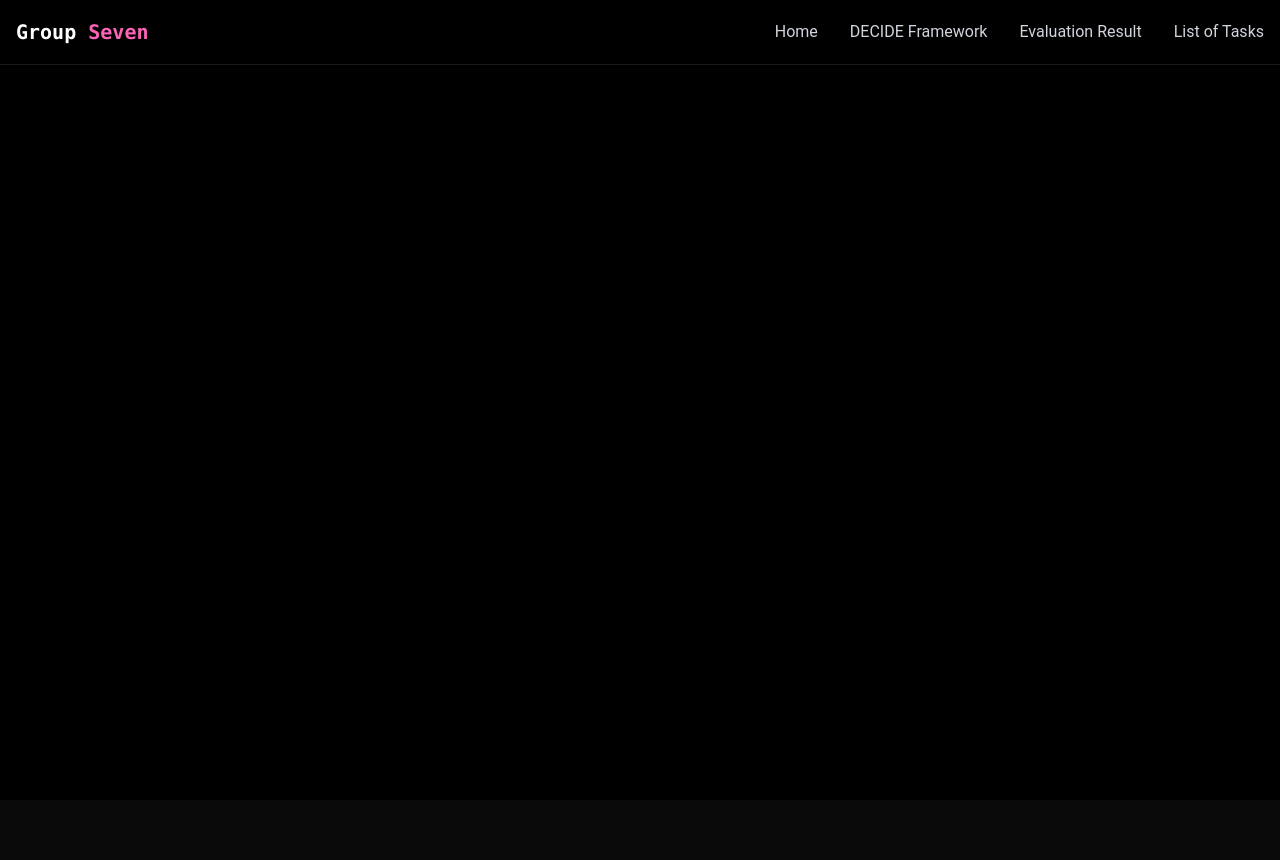
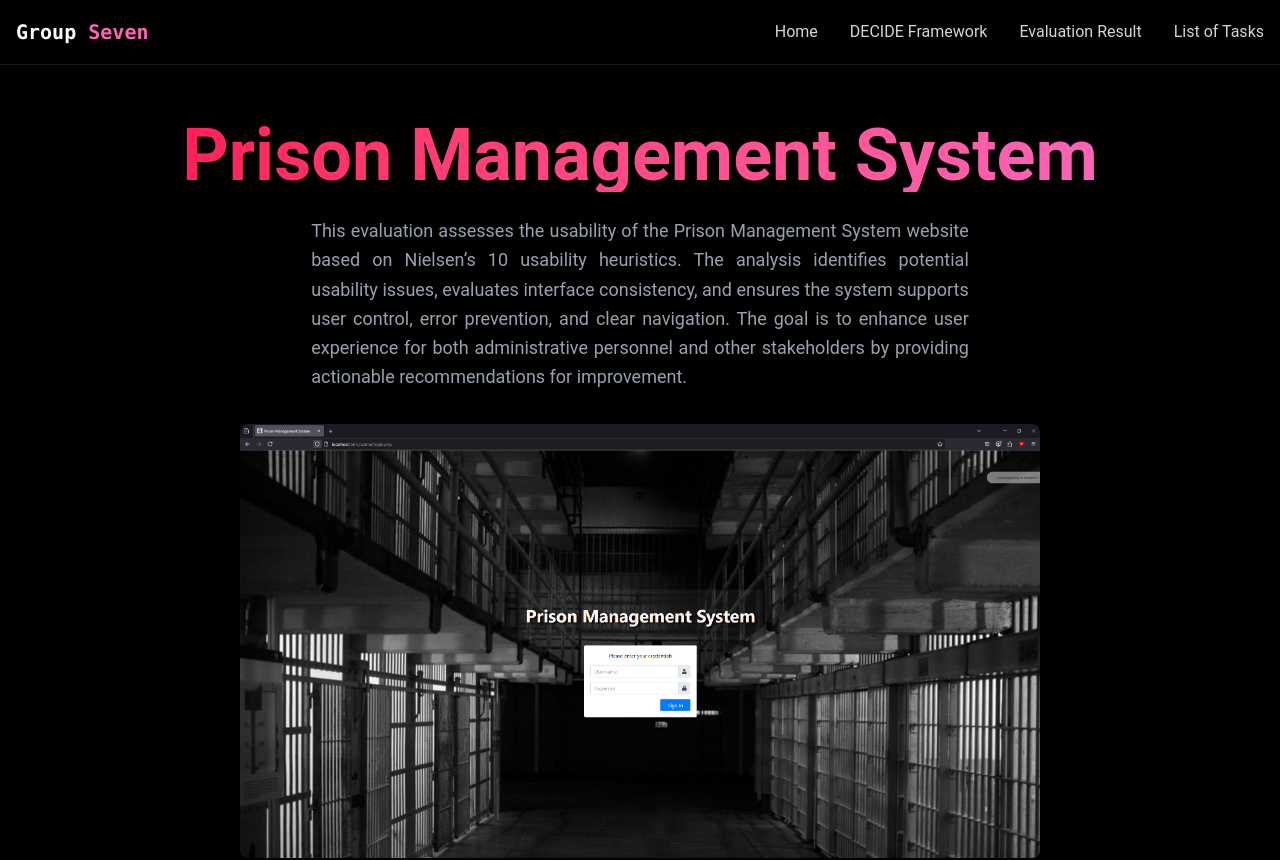
Before and after one commit to Barneycle/talaan, a React (Vite) app: page / in a window 1280 px wide. Before the commit this address had no page. Shown: the top 860 px of the page. Before the commit the page ends 800 px from the top, so only its background shows below. Built offline with nearby package versions, Linux system fonts and the light colour scheme.

Commit message:
fixed some issues

```diff
--- a/src/components/AnimatedRoutes.jsx
+++ b/src/components/AnimatedRoutes.jsx
@@ -10,7 +10,7 @@ function AnimatedRoutes() {
   return (
     <div>
       <Routes location={location} key={location.pathname}>
-        <Route path="/hci2ProjectEvaluation" element={<Home />} />
+        <Route path="/" element={<Home />} />
         <Route path="/decide" element={<Decide />} />
         <Route path="/evaluation" element={<Evaluation />} />
         <Route path="/tasks" element={<Tasks />} />
--- a/src/components/Navbar.jsx
+++ b/src/components/Navbar.jsx
@@ -17,11 +17,11 @@ export const Navbar = ({ menuOpen, setMenuOpen }) => {
 
         <div className="flex justify-between items-center h-16">
 
-          <a href="/hci2ProjectEvaluation" className="font-mono text-xl font-bold text-white">
+          <Link to="/hci2ProjectEvaluation" className="font-mono text-xl font-bold text-white">
 
             {" "} Group<span className="text-pink-400"> Seven</span> {" "}
 
-          </a>
+          </Link>
 
           <div className="w-7 h-5 relative cursor-pointer z-40 md:hidden" onClick={() => setMenuOpen((prev) => !prev)}>
 
@@ -31,7 +31,7 @@ export const Navbar = ({ menuOpen, setMenuOpen }) => {
 
           <div className="hidden md:flex items-center space-x-8">
 
-          <Link to="/hci2ProjectEvaluation" className="text-gray-300 hover:text-white transition-colors">Home</Link>
+          <Link to="/" className="text-gray-300 hover:text-white transition-colors">Home</Link>
 
           <Link to="/decide" className="text-gray-300 hover:text-white transition-colors">DECIDE Framework</Link>
 
--- a/vite.config.js
+++ b/vite.config.js
@@ -5,5 +5,5 @@ import tailwindcss from "@tailwindcss/vite";
 // https://vitejs.dev/config/
 export default defineConfig({
   plugins: [react(), tailwindcss()],
-  base: process.env.VITE_BASE_PATH || "/hci2ProjectEvaluation"
+  base: process.env.VITE_BASE_PATH || "/"
 });
```
Also changed, not shown: vercel.json (deleted).
